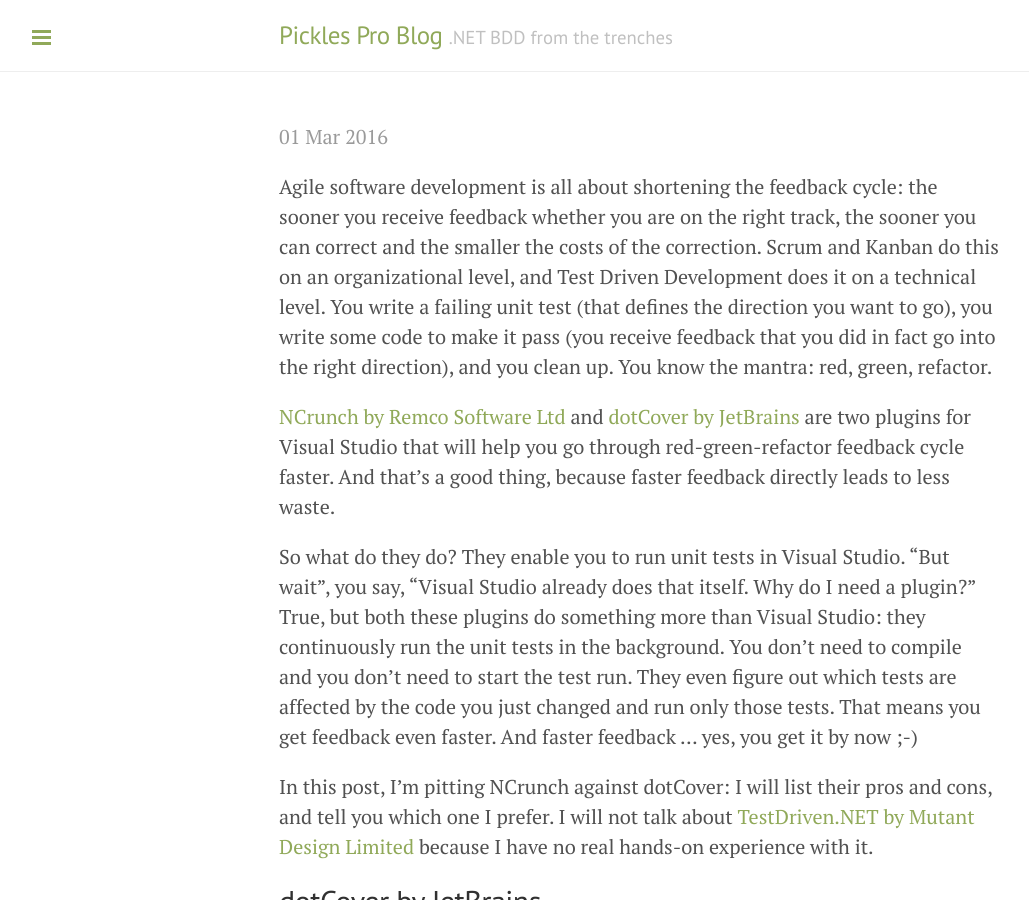
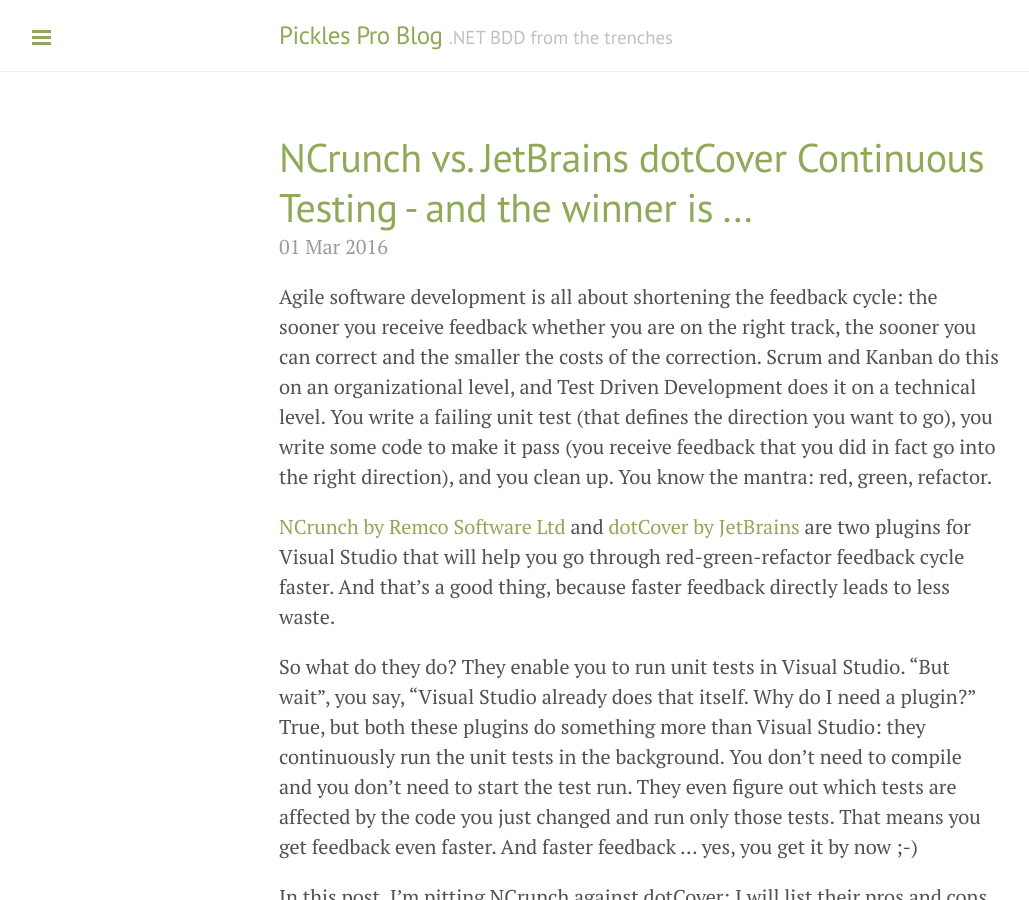
Before and after one commit to dirkrombauts/DirkRombautsPicklesPro.github.io, a Jekyll site: the page built from index.html, in a window 1280 px wide and 900 px high. Shown: the whole window, without its empty margins (1-1030 px from the left). Built offline with Jekyll 4.4.1, drawn with Linux system fonts in a browser that asks for light colours; the list of posts is cut into pages by our own code.

Commit message:
fix title

```diff
--- a/_posts/2016-03-01-ncrunch-vs-jetbrains-dotcover-continuous-testing-and-the-winner-is.markdown
+++ b/_posts/2016-03-01-ncrunch-vs-jetbrains-dotcover-continuous-testing-and-the-winner-is.markdown
@@ -1,6 +1,6 @@
 ---
 published: true
-title: NCrunch vs. JetBrains dotCover Continuous Testing: and the winner is ...
+title: NCrunch vs. JetBrains dotCover Continuous Testing - and the winner is ...
 layout: post
 tags: [BDD, TDD, ReSharper, VisualStudio, NCrunch]
 ---
```
